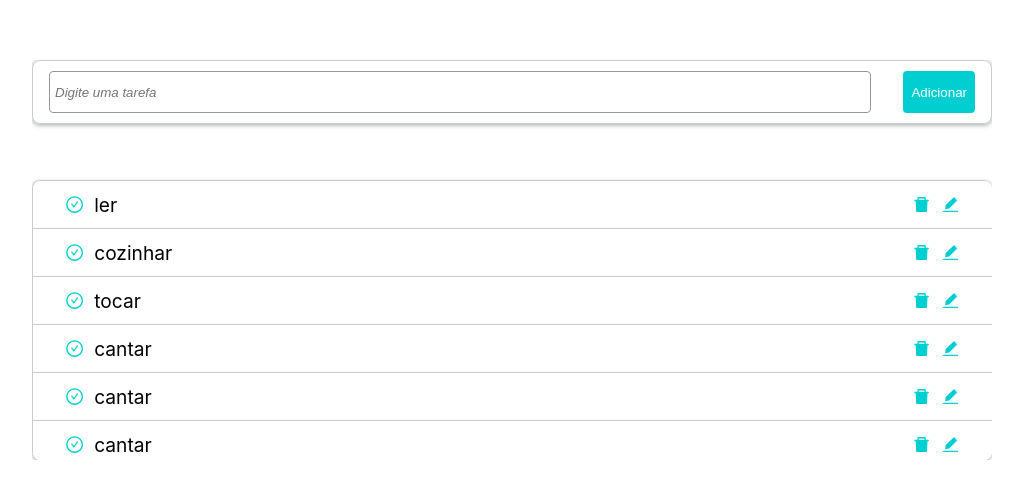
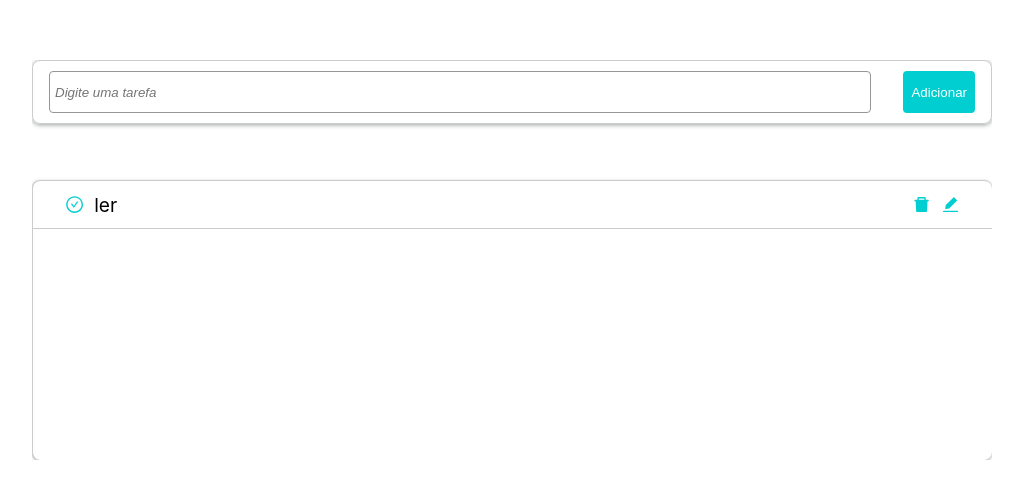
Before and after one commit to thiagodaSilvaP/react-todo-app, a React (Create React App) app: page / in a window 1280 px wide. Shown: the part 140-638 px from the top of the page, without its empty margins (128-1151 px from the left). Built offline with nearby package versions, Linux system fonts and the light colour scheme.

Commit message:
função add Task feita

```diff
--- a/src/components/add-tasks/AddTask.jsx
+++ b/src/components/add-tasks/AddTask.jsx
@@ -1,18 +1,31 @@
-import React from 'react';
+import React, {useState} from "react";
 
-import '../../styles/add-task/add-task.css'
+import "../../styles/add-task/add-task.css";
 
-export const AddTask = () => {
+export const AddTask = ({ handleTaskAdition }) => {
+  const [taskName, setTaskName] = useState("");
+
+  const handleInputChange = (event) => setTaskName(event.target.value);
+
+  const handleOnClick = () => handleTaskAdition(taskName);
+
   return (
     <>
       <div className="add-task-container">
         <div className="input-container__add-task">
-                    <input type="text" name="add-task" id="add-task" placeholder='Digite uma tarefa'/>
+          <input
+            type="text"
+            name="add-task"
+            id="add-task"
+            placeholder="Digite uma tarefa"
+            onChange={handleInputChange}
+            value={taskName}
+          />
         </div>
         <div className="button__add-task">
-                    <button>Adicionar</button>
+          <button onClick={handleOnClick}>Adicionar</button>
         </div>
       </div>
     </>
-    )
+  );
 };
--- a/src/pages/todo/Todo.jsx
+++ b/src/pages/todo/Todo.jsx
@@ -1,27 +1,22 @@
-import React, { useState } from 'react';
-import { AddTask } from '../../components/add-tasks/AddTask';
+import React, { useState } from "react";
+import { AddTask } from "../../components/add-tasks/AddTask";
 
-import { Tasks } from '../../components/tasks/Tasks';
+import { Tasks } from "../../components/tasks/Tasks";
 
-import '../../styles/todo/todo.css'
+import "../../styles/todo/todo.css";
 
 export const Todo = () => {
     const [data, setData] = useState([
-        { name: 'Ler' },
-        { name: 'Cozinhar' },
-        { name: 'Tocar' },
-        { name: 'Cantar' },
-        { name: 'Cantar' },
-        { name: 'Cantar' },
-        { name: 'Cantar' },
-        { name: 'Cantar' },
-        { name: 'Cantar' },
+        { id: Math.random(), name: "Ler", completed: false },
     ]);
+
+    const handleTaskAdition = (taskName) =>
+        setData([...data, { id: Math.random(), name: taskName, completed: false }]);
 
     return (
         <main className="todo-container">
-            <AddTask />
+            <AddTask handleTaskAdition={handleTaskAdition} />
             <Tasks data={data} />
         </main>
-    )
+    );
 };
```
Lines whose indentation alone changed are shown as unchanged.
